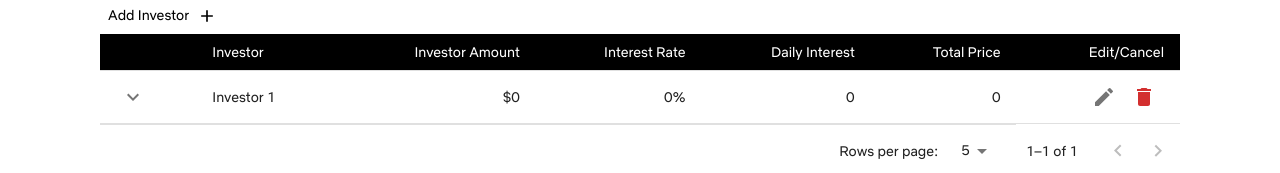
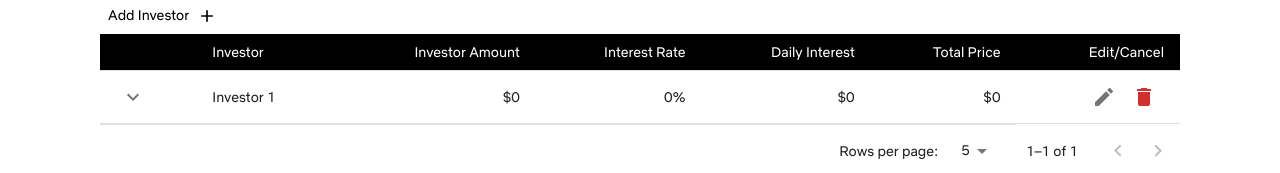
Before and after one commit to frontierSpaceAlien/ASLMortgages_POC, a React (Create React App) app: page /Investors in a window 1280 px wide. Shown: the part 164-337 px from the top of the page. Built offline with nearby package versions, Linux system fonts and the light colour scheme.

Commit message:
minor change to numbers

```diff
--- a/src/pages/Investor.js
+++ b/src/pages/Investor.js
@@ -205,13 +205,17 @@ export default function CollapsibleTable() {
   };
 
   const handleUpdateInvestor = () => {
+
+    var resultToString = parseFloat(investorAmount) + (parseFloat(investorAmount) * parseFloat(interestRate) / 100);
+    var dailyInt = parseFloat(investorAmount) * parseFloat(interestRate) / 100
+
     const updatedInvestor = {
       ...rowData[editInvestorIndex],
       name: investorName,
       loanAmount: parseFloat(investorAmount),
       intRate: parseFloat(interestRate),
-      dailyInterest: parseFloat(investorAmount) * parseFloat(interestRate) / 100,
-      totalPrice: parseFloat(investorAmount) + (parseFloat(investorAmount) * parseFloat(interestRate) / 100),
+      dailyInterest: dailyInt.toLocaleString(undefined, {maximumFractionDigits:2}),
+      totalPrice: resultToString.toLocaleString(undefined, {maximumFractionDigits:2}),
     };
 
     const updatedRowData = [...rowData];
@@ -362,8 +366,8 @@ const [interestRate, setInterestRate] = useState('');
                     </TableCell>
                     <TableCell align="right">${row.loanAmount.toLocaleString(undefined, {maximumFractionDigits:2})}</TableCell>
                     <TableCell align="right">{row.intRate}%</TableCell>
-                    <TableCell align="right">{row.dailyInterest}</TableCell>
-                    <TableCell align="right">{row.totalPrice}</TableCell>
+                    <TableCell align="right">${row.dailyInterest}</TableCell>
+                    <TableCell align="right">${row.totalPrice}</TableCell>
                     <TableCell align="right">
                         <Tooltip title="Edit">
                         <IconButton onClick={() => handleEditInvestorModalOpen(dataIndex)}>
```
Also changed, not shown: 1 other file (tests, documents, lock files or other folders).
